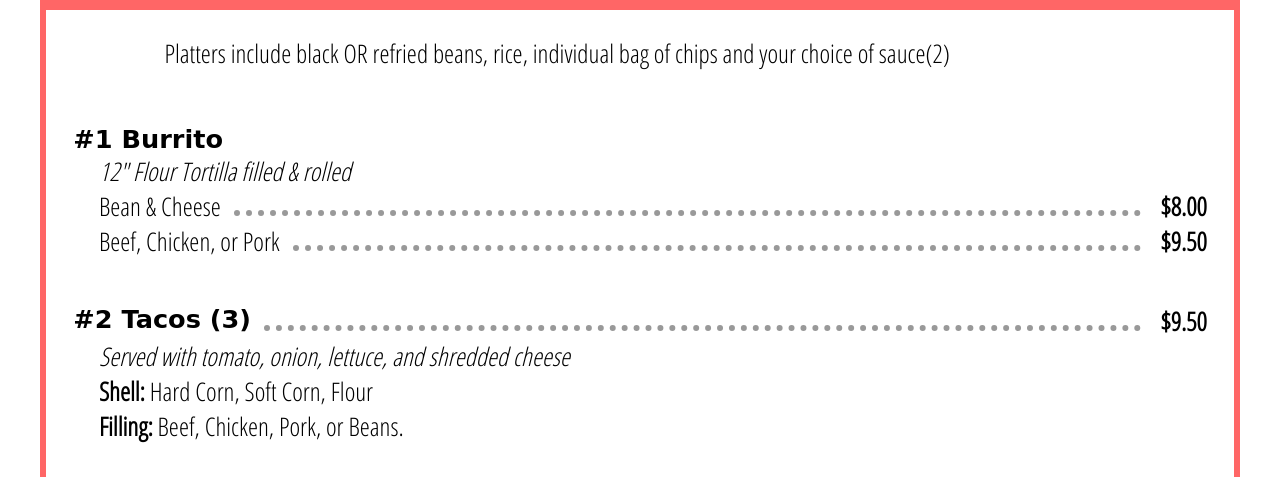
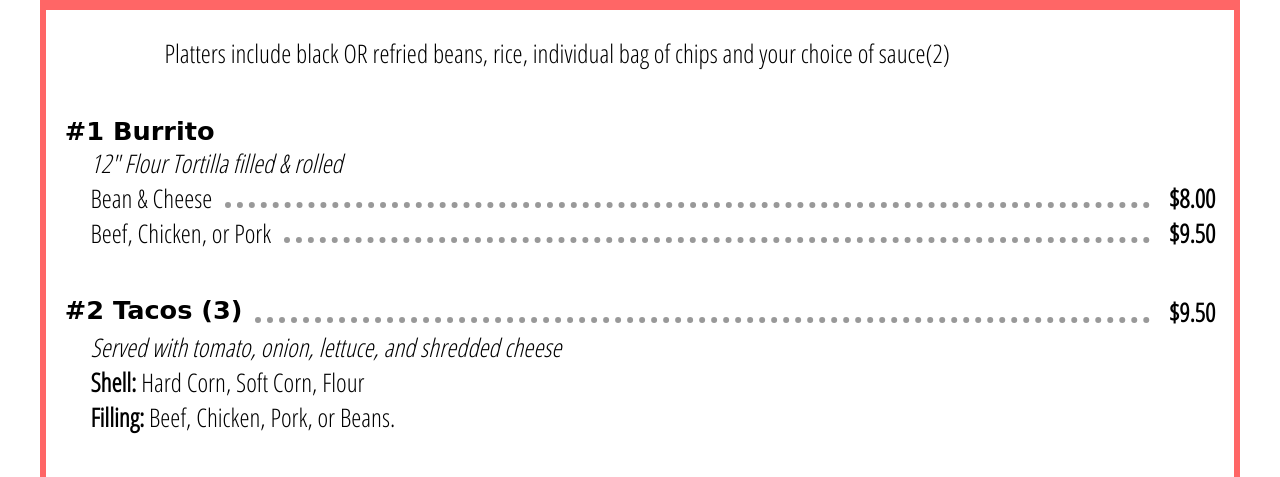
Before and after one commit to redsykes/foodTruck, a plain HTML site: page website-menu.html in a window 1280 px wide. Shown: the part 273-750 px from the top of the page. Drawn offline with Linux system fonts and the light colour scheme; a web font is replaced by a local one.

Commit message:
dl margin change

```diff
--- a/shadys-flex-col-font-revision-mobile.css
+++ b/shadys-flex-col-font-revision-mobile.css
@@ -211,7 +211,8 @@ html {
 
 dl {
 	flex: 1;
-	margin:0.8333em 0.8333em 1.25rem;
+	/* margin:0.8333em 0.8333em 1.25rem; */
+	margin:1vw 1vw 1.5vw;
 	align-self: flex-start;
 	/* using align-self: flex-start in order to have the menu items start
 	at the top of its container. The container will then stretch to match its
```
